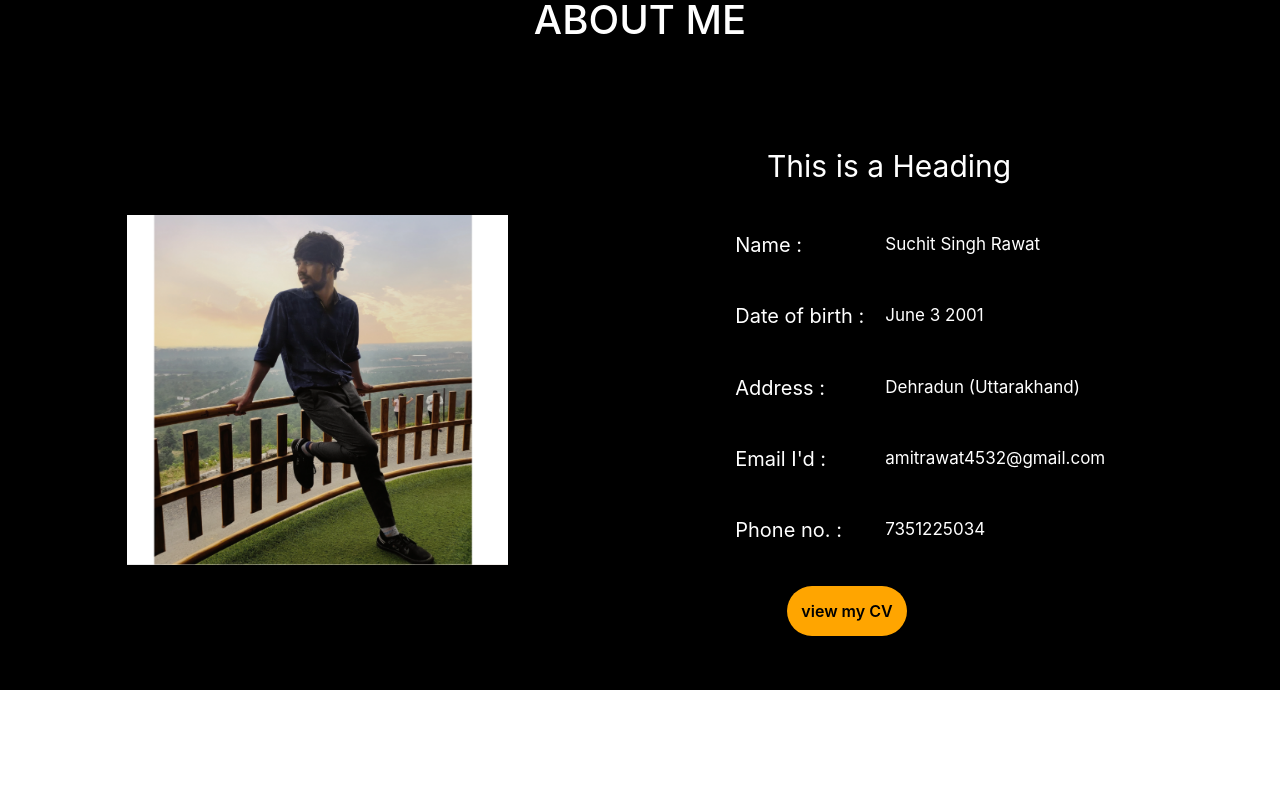
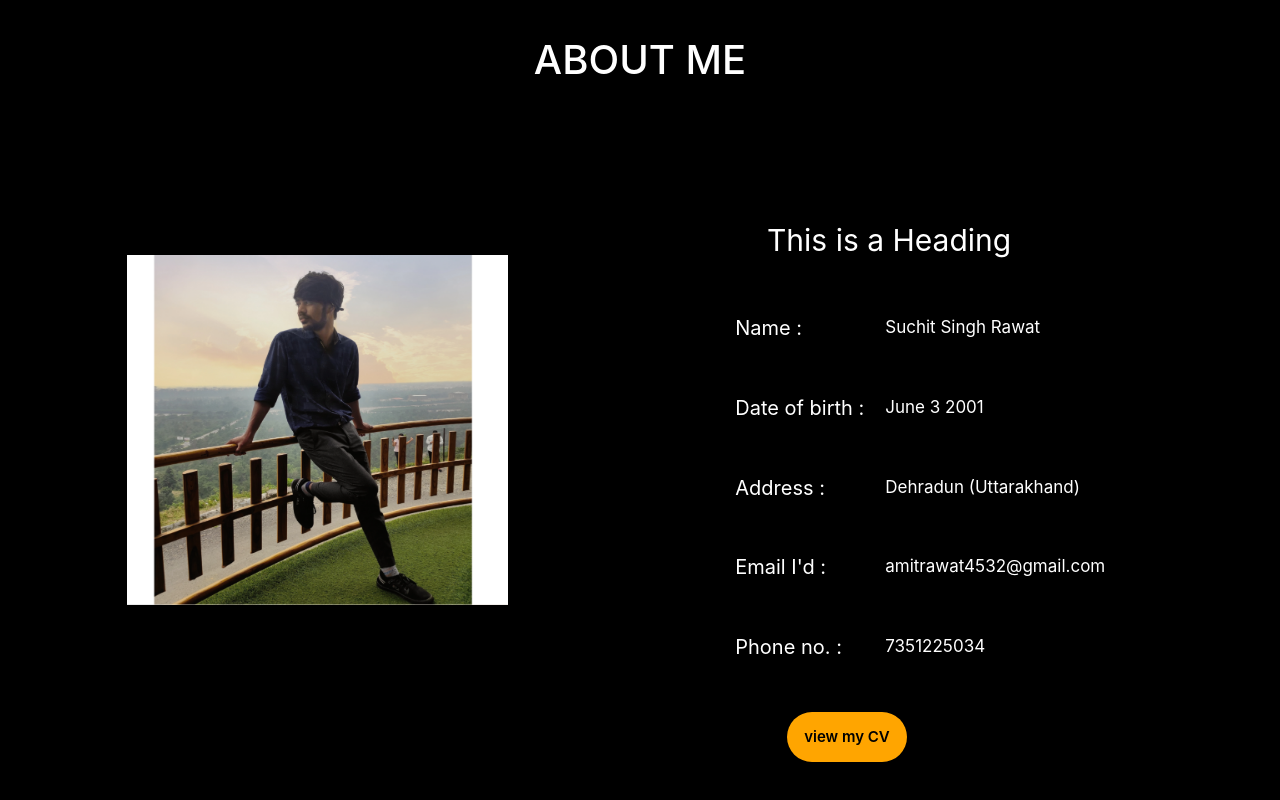
Before and after one commit to Amitrawat4532/portfolio, a Next.js app: page / in a window 1280 px wide. Shown: the part 810-1610 px from the top of the page. Before the commit the page ends 1500 px from the top, so only its background shows below. Built offline with nearby package versions, Linux system fonts and the light colour scheme.

Commit message:
fix bug 1.0

```diff
--- a/Component/Aboutpage.js
+++ b/Component/Aboutpage.js
@@ -13,7 +13,7 @@ const Aboutpage = () => {
       </Flex>
 
       {/* ***************************main container**************** */}
-      <Flex bgColor="black" flexWrap="wrap" height="100%">
+      <Flex bgColor="black" flexWrap="wrap" height="90vh">
         {/* ****************left container************* */}
         <Flex
           flex="1"
@@ -137,8 +137,9 @@ const Aboutpage = () => {
               color="black"
               bgColor="orange"
               borderRadius="30px"
-              width="120px"
-              height="50px"
+              width={["60px", "80px", "120px", "120px"]}
+              height={["25px", "30px", "50px", "50px"]}
+              fontSize={["10px", "12px", "14px", "15px"]}
             >
               view my CV
             </Button>
--- a/Component/Homepage.js
+++ b/Component/Homepage.js
@@ -8,7 +8,7 @@ const Homepage = () => {
       <Flex
         // bgImg="url('/Images/bg.jpg')"
         bgColor="black"
-        height="100vh"
+        height="105vh"
         width="100%"
         alignItems="center"
         // position="relative"
```
